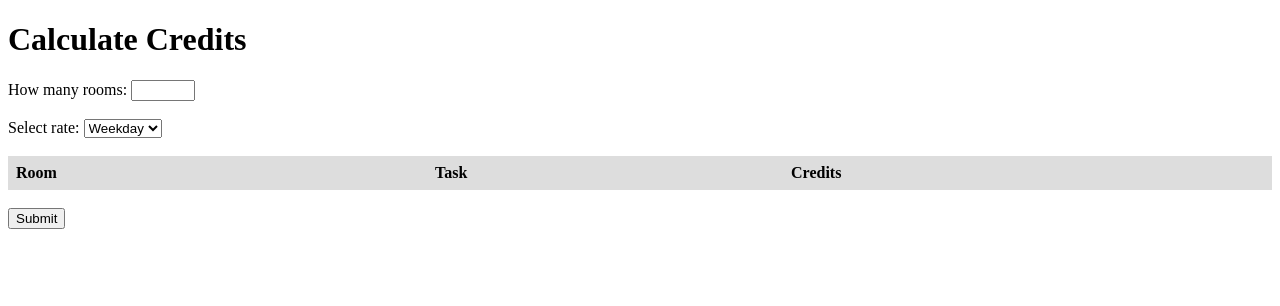
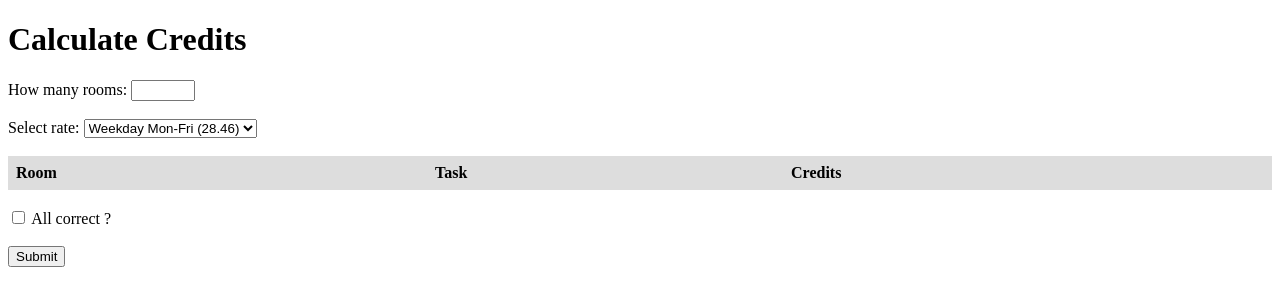
Before and after one commit to niboon39/ibis_credits, a Flask app: page / in a window 1280 px wide. Shown: the top 306 px of the page. Run offline with Flask 2, Linux system fonts and the light colour scheme; lists and menus that the app fills with data are empty.

Commit message:
ีupdate  version 1.1.1
rate , check box

```diff
--- a/app.py
+++ b/app.py
@@ -8,7 +8,7 @@ def index():
         rooms = []
         credits = []
         tasks = []
-        for i in range(1, 50):
+        for i in range(1, 100000):
             room = request.form.get(f'room_{i}')
             task = request.form.get(f'task_{i}')
             credit = request.form.get(f'credit_{i}')
@@ -19,7 +19,7 @@ def index():
 
         new_credits = []
         rate = request.form.get('rate')
-        rate_mapping = {'weekday':28.46 , 'saturday' : 34.9 , 'sunday':39.85}
+        rate_mapping = {'weekday':28.46 , 'saturday' : 34.16 , 'sunday':39.85}
 
         c_32 = [2,7,12,18] # s_o -> K&Q Slipt bed : 20
         c_37 = [1]  # s_o -> Double : 25
@@ -43,7 +43,9 @@ def index():
         after_credits = sum(new_credits)
         minutes_to_hr = str(after_credits / 60)
         Pay = float(minutes_to_hr) * rate_mapping[rate]
-        return render_template('index.html', credits=True, before_credits=before_credits, after_credits=after_credits, minutes_to_hr=minutes_to_hr , Pay=Pay)
+        return render_template('index.html', credits=True, before_credits=before_credits,
+                               after_credits=after_credits, minutes_to_hr=minutes_to_hr ,
+                               Pay=Pay,)
     else:
         return render_template('index.html', credits=False)
 
--- a/templates/index.html
+++ b/templates/index.html
@@ -18,7 +18,7 @@
       }
 
       tr:nth-child(even) {
-        background-color: #f2f2f2;
+        background-color:  #f2f2f2;
       }
     </style>
   </head>
@@ -29,9 +29,9 @@
       <input type="number" id="num-rooms" name="num_rooms" min="1" max="100"><br><br>
       <label for="rate">Select rate:</label>
       <select id="rate" name="rate">
-        <option value="weekday">Weekday</option>
-        <option value="saturday">Saturday</option>
-        <option value="sunday">Sunday</option>
+        <option value="weekday">Weekday Mon-Fri (28.46)</option>
+        <option value="saturday">Saturday (34.16)</option>
+        <option value="sunday">Sunday (39.85)</option>
       </select><br><br>
       <table>
         <thead>
@@ -44,7 +44,10 @@
         <tbody id="rooms"></tbody>
       </table>
       <br>
+      <input type="checkbox" id="terms-agreement" name="terms_agreement">
+      <label for="terms-agreement">All correct ? </label><br><br>
       <input type="submit" value="Submit">
+
     </form>
     {% if credits %}
       <h2>Results:</h2>
@@ -52,11 +55,23 @@
       <p>After credits: {{ after_credits }}</p>
       <p>Minutes to hours: {{ minutes_to_hr }}</p>
       <p>Pay: {{ Pay }}</p>
+      <!-- <p>ALL_room: {{ show_room }}</p>  -->
     {% endif %}
     <script>
       const numRoomsInput = document.getElementById('num-rooms');
       const rateSelect = document.getElementById('rate');
       const roomsContainer = document.getElementById('rooms');
+      // const submitButton = document.querySelector('input[type="submit"]');
+      const agreeCheckbox = document.getElementById('agree');
+      const submitButton = document.querySelector('input[type="submit"]');
+      const checkbox = document.querySelector('input[type="checkbox"]');
+
+      submitButton.addEventListener('click', (event) => {
+        if (!checkbox.checked) {
+          event.preventDefault();
+          alert('Please check the Room before submitting.');
+        }
+      });
 
       numRoomsInput.addEventListener('input', (event) => {
         const numRooms = parseInt(event.target.value);
```
